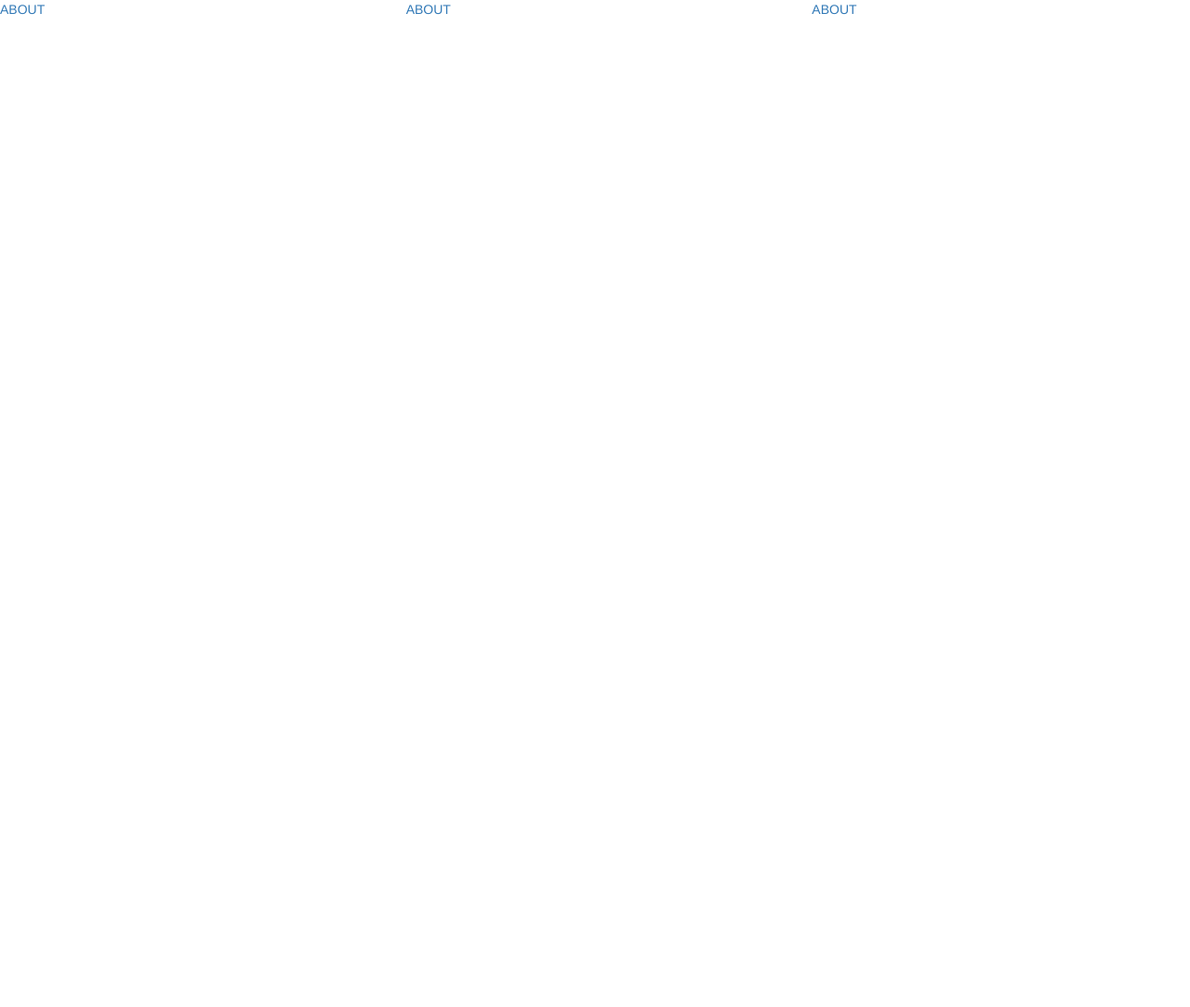
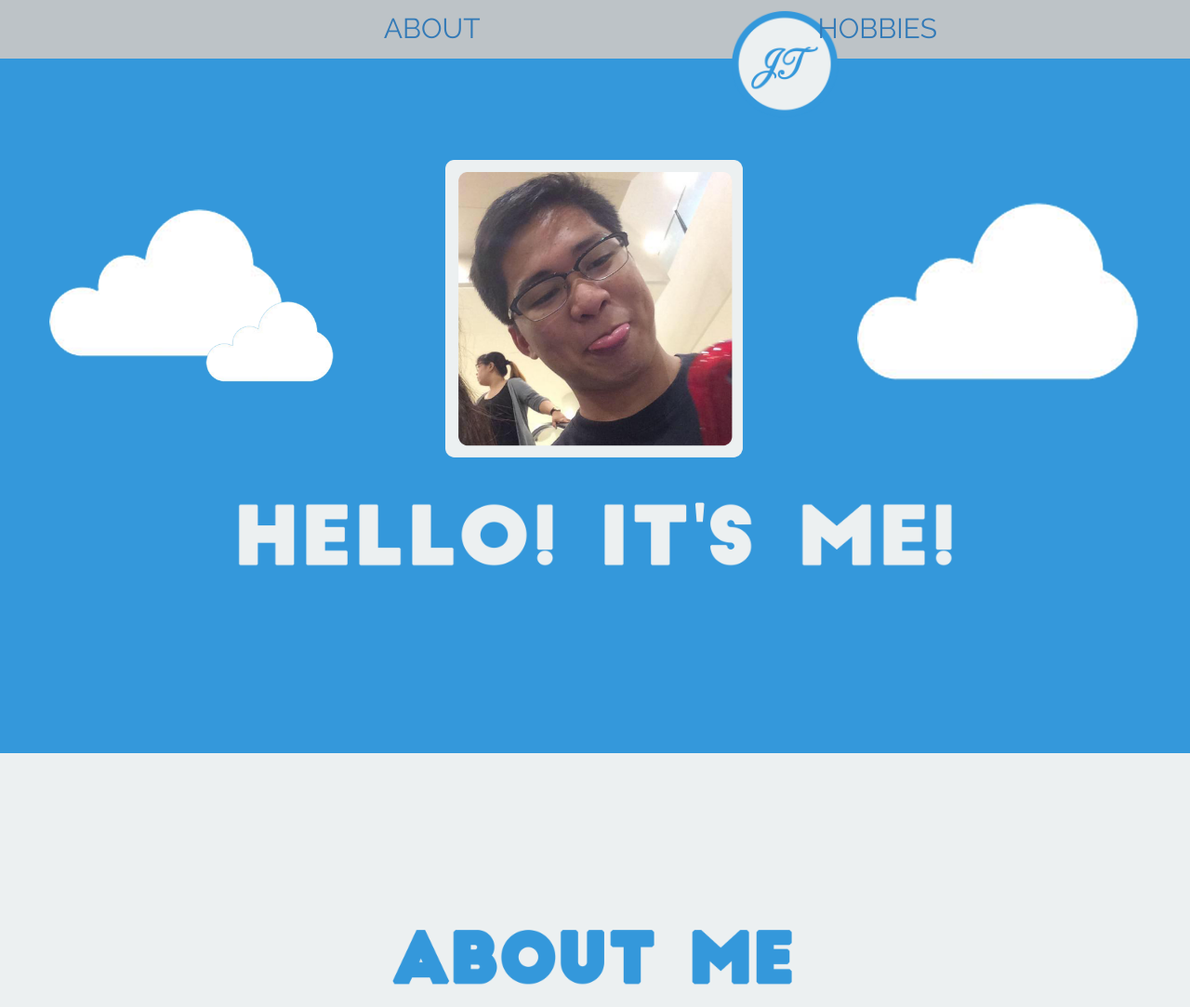
Before and after one commit to jolotan416/updevcamp-2015a-set0, a plain HTML site: page index.html in a window 1280 px wide. Shown: the top 1083 px of the page at 93% size. Before the commit the page ends 800 px from the top, so only its background shows below. Drawn offline with Linux system fonts and the light colour scheme.

Commit message:
First Page and Second Page Done

```diff
--- a/assets/css/index.css
+++ b/assets/css/index.css
@@ -0,0 +1,43 @@
+a{
+  font-size: 30px;
+  margin-top: 30px;
+  margin-bottom: 30px;
+  font-family: 'Raleway', sans-serif;
+}
+
+.row{
+  text-align: center;
+  padding: 10px;
+}
+
+.fixed-nav-bar{
+  position:fixed;
+  z-index:9999;
+}
+
+#navbar{
+  background: #bdc3c7;
+  position:fixed;
+  width:1400px;
+  padding-left: 30vh;
+  z-index:1;
+}
+
+#logo{
+  position:absolute;
+  left:93vh;
+}
+
+#first_page{
+  background:#3498db;
+  z-index:-1;
+  padding-top: 20vh;
+  padding-bottom: 20vh;
+}
+
+#second_page{
+  background: #ecf0f1;
+  z-index:-1;
+  padding-top: 20vh;
+  padding-bottom: 20vh;
+}
--- a/index.html
+++ b/index.html
@@ -7,6 +7,7 @@
 
     <link rel="stylesheet" href="../assets/css/bootstrap.min.css"/>
     <link rel="stylesheet" href="../assets/css/bootstrap-theme.min.css"/>
+    <link href='https://fonts.googleapis.com/css?family=Raleway' rel='stylesheet' type='text/css'>
     <link rel="stylesheet" href="../assets/css/index.css"/>
 
     <script src="../assets/js/jquery-2.1.1.min.js"></script>
@@ -17,15 +18,65 @@
   </head>
 
   <body>
-    <div class="row">
-      <div class="col-md-4">
-        <a href="#">ABOUT</a>
+    <div class="row" id="navbar">
+      <div class="col-md-5" id="about-link">
+        <a href="#second_page">ABOUT</a>
       </div>
-      <div class="col-md-4">
-        <a href="#">ABOUT</a>
+      <div class="col-md-2" id="logo">
+        <a href="#first_page"><img src="../assets/images/Logo.png" height="120px" width="120px"/></a>
       </div>
-      <div class="col-md-4">
-        <a href="#">ABOUT</a>
+      <div class="col-md-5" id="hobbies-link">
+        <a href="#">HOBBIES</a>
+      </div>
+    </div>
+    <div class="row" id="first_page">
+      <div class="row">
+        <div class="col-md-4">
+          <img src="../assets/images/cloud-left.png" height="325px" width="325px"/>
+        </div>
+        <div class="col-md-4">
+          <img src="../assets/images/Headshot.png" height="325px" width="325px"/>
+        </div>
+        <div class="col-md-4">
+          <img src="../assets/images/cloud-right.png" height="325px" width="325px"/>
+        </div>
+      </div>
+      <div class="row">
+        <img src="../assets/images/HELLO.png" height="125px" width="1000px"/>
+      </div>
+    </div>
+    <div class="row" id="second_page">
+      <div class="row">
+        <img src="../assets/images/about-me.png" height="100px" width="500px"/>
+      </div>
+      <div class="row">
+        <img src="../assets/images/about-me-text.png" height="325px" width="325px"/>
+      </div>
+    </div>
+    <div class="row" id="third_page">
+      <div class="row">
+        <div class="col-md-6">
+        </div>
+        <div class="col-md-6">
+        </div>
+      </div>
+      <div class="row">
+        <div class="col-md-6">
+        </div>
+        <div class="col-md-6">
+        </div>
+      </div>
+      <div class="row">
+        <div class="col-md-6">
+        </div>
+        <div class="col-md-6">
+        </div>
+      </div>
+      <div class="row">
+        <div class="col-md-6">
+        </div>
+        <div class="col-md-6">
+        </div>
       </div>
     </div>
   </body>
```
Also changed, not shown: assets/images/Headshot.png (added).
